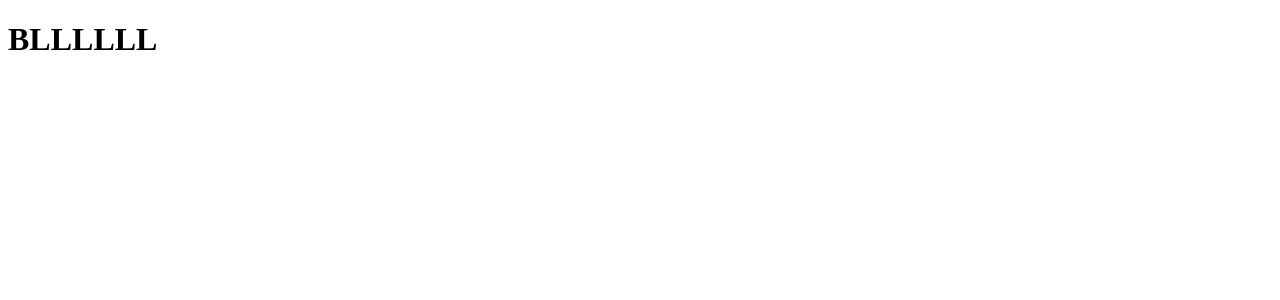
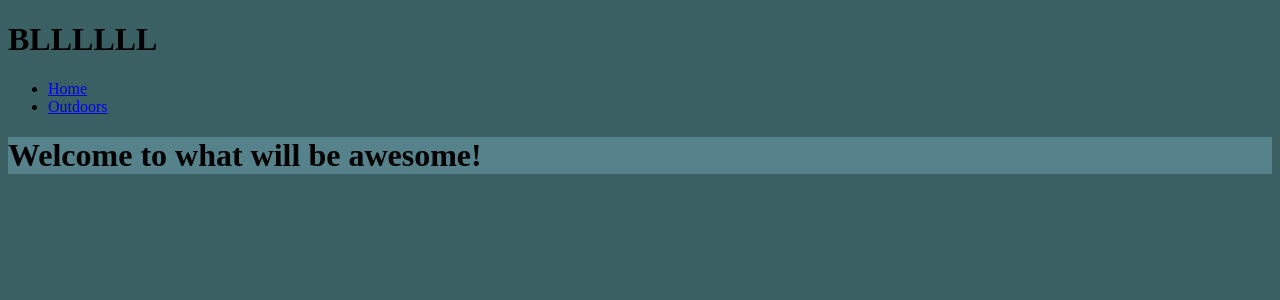
Before and after one commit to Simplerer/off-days, a React (Create React App) app in the folder client/: page / in a window 1280 px wide. Before the commit this address had no page. Shown: the top 300 px of the page. Built offline with nearby package versions, Linux system fonts and the light colour scheme.

Commit message:
setting up pages and components

```diff
--- a/client/src/App.css
+++ b/client/src/App.css
@@ -0,0 +1,15 @@
+body {
+  background-color: #3b6064;
+}
+
+.content {
+  background-color: #55828b;
+}
+
+/* Color pallete
+    C9E4CA  -  pale green
+    87BBA2  -  ligth green
+    55828B  -  blue
+    3B6064  -  greeen/blue
+    364958  -  darker blue
+*/
--- a/client/src/App.js
+++ b/client/src/App.js
@@ -4,6 +4,8 @@ import { setContext } from '@apollo/client/link/context';
 import { BrowserRouter as Router, Routes, Route } from 'react-router-dom';
 
 import Navbar from './components/NavBar';
+import pages from './pages';
+const { Outdoors, WrongPage, Landing } = pages
 
 const httpLink = createHttpLink({ uri: '/graphql' });
 
@@ -25,16 +27,29 @@ const client = new ApolloClient({
 
 function App() {
   return (
-
+    <>
       <ApolloProvider client={client}>
         <Router>
           <Navbar />
+          <div className='content'>
             <Routes>
-
+              <Route
+                path='/'
+                element={<Landing />}
+              />
+              <Route
+                path='/outdoors'
+                element={<Outdoors />}
+              />
+              <Route
+                path='*'
+                element={<WrongPage />}
+              />
             </Routes>
+          </div>
         </Router>
       </ApolloProvider>
-
+    </>
   );
 }
 
--- a/client/src/components/NavBar/index.js
+++ b/client/src/components/NavBar/index.js
@@ -1,10 +1,20 @@
-import React  from "react";
+import React from "react";
 import { Link } from 'react-router-dom';
-import Auth from '../../utils/auth';
+// import Auth from '../../utils/auth';
 
 function Navbar() {
-  return(
-<h1>BLLLLLL</h1>
+  return (
+    <>
+      <h1>BLLLLLL</h1>
+      <ul>
+        <li>
+          <Link to='/'>Home</Link>
+        </li>
+        <li>
+          <Link to='/outdoors'>Outdoors</Link>
+        </li>
+      </ul>
+    </>
   )
 }
 
--- /dev/null
+++ b/client/src/pages/Landing.js
@@ -0,0 +1,9 @@
+import React from "react";
+
+function Landing () {
+  return(
+    <h1>Welcome to what will be awesome!</h1>
+  )
+};
+
+export default Landing;
--- /dev/null
+++ b/client/src/pages/Outdoors.js
@@ -0,0 +1,11 @@
+import React from "react";
+
+function Outdoors () {
+  return(
+    <>
+    <h1>this will be something soon!</h1>
+    </>
+  )
+}
+
+export default Outdoors
--- /dev/null
+++ b/client/src/pages/WrongPage.js
@@ -0,0 +1,21 @@
+import React, { useEffect } from "react";
+import { useNavigate } from 'react-router-dom';
+
+function WrongPage() {
+
+  const navigate = useNavigate();
+  useEffect(() => {
+    setTimeout(() => {
+      navigate('/')
+    }, 2000)
+  },[])
+
+  return (
+    <>
+      <h1>There is nothing to see here!</h1>
+      <h2>Guess You really are bored?</h2>
+    </>
+  )
+};
+
+export default WrongPage;
--- /dev/null
+++ b/client/src/pages/index.js
@@ -0,0 +1,7 @@
+import WrongPage from "./WrongPage";
+import Outdoors from "./Outdoors";
+import Landing from "./Landing";
+
+const pages = { WrongPage, Outdoors, Landing };
+
+export default pages;
```
Lines whose indentation alone changed are shown as unchanged.
